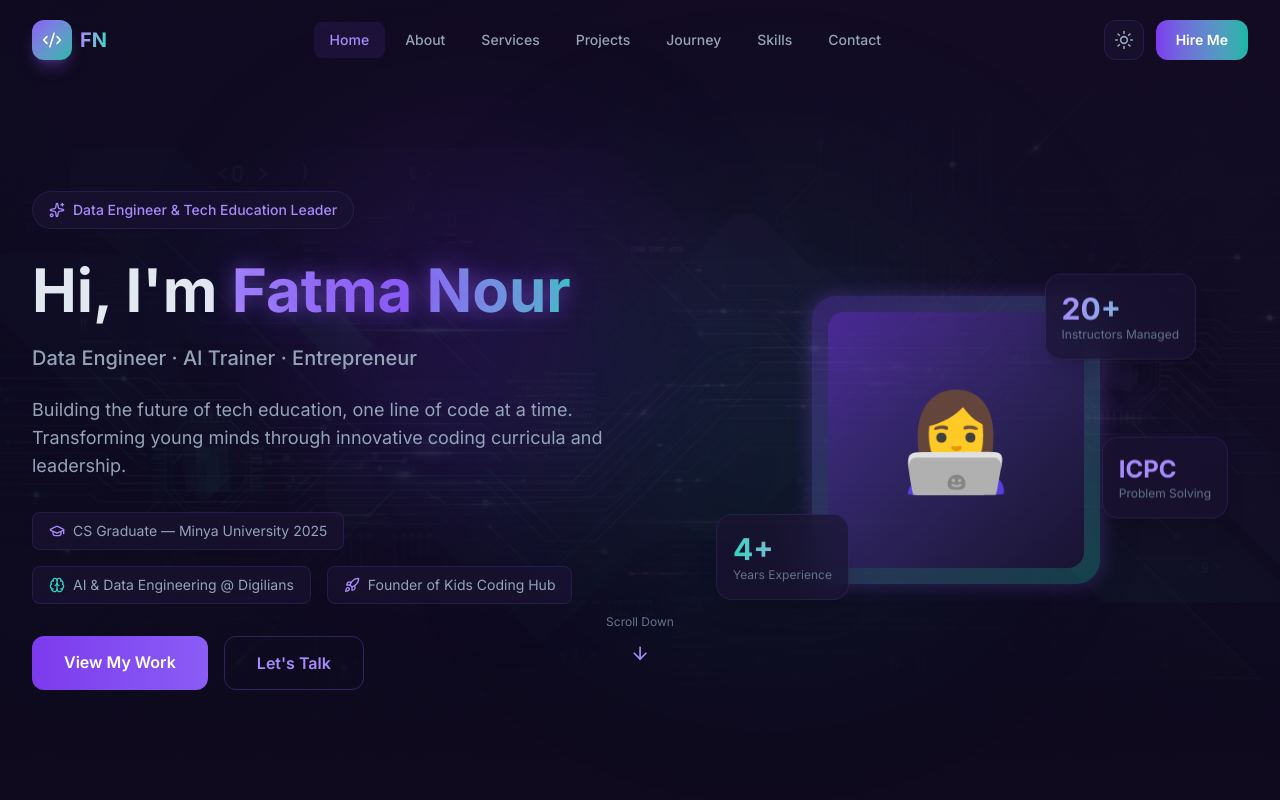
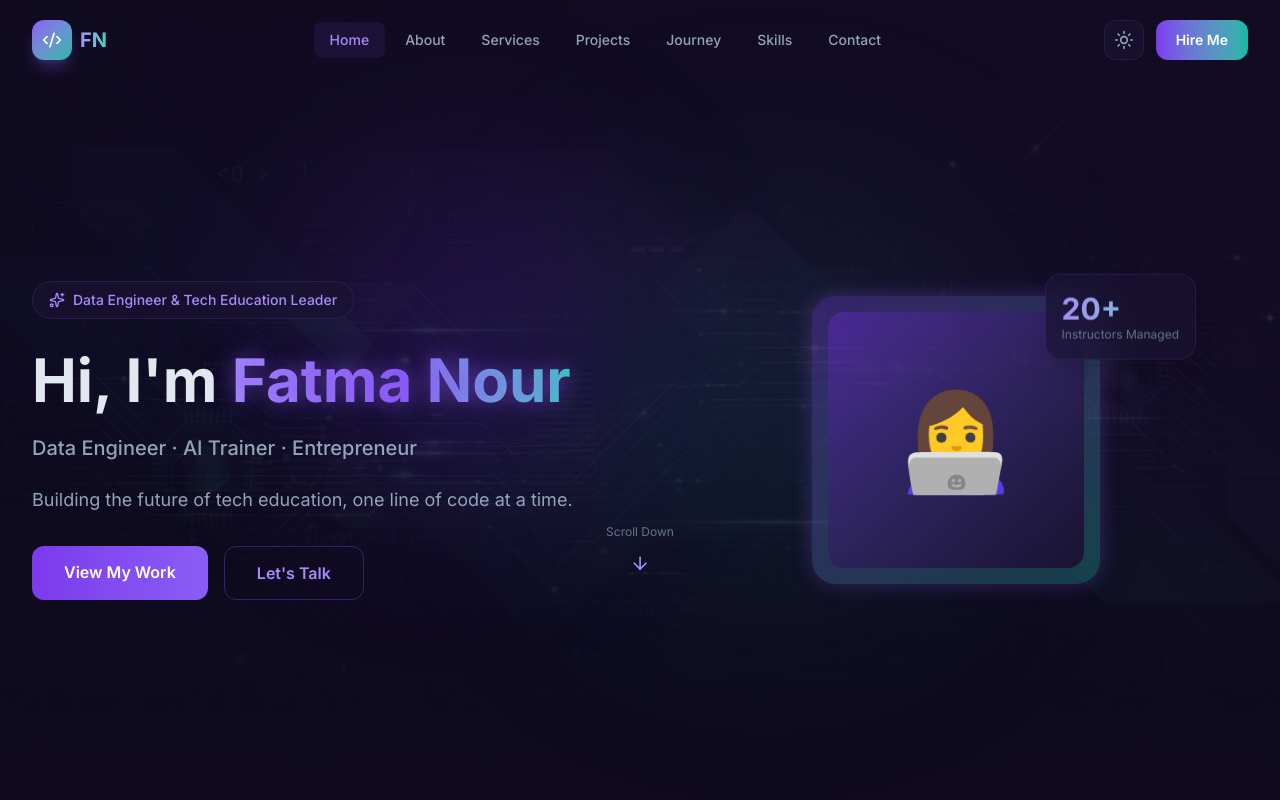
Before and after one commit to Fatoomnoour/fatma-portfolio, a React (Vite) app: page / in a window 1280 px wide. Shown: the top 800 px of the page. Built offline with nearby package versions, Linux system fonts and the light colour scheme.

Commit message:
Final fix: Using imports for images and correct base path

```diff
--- a/src/components/Hero.tsx
+++ b/src/components/Hero.tsx
@@ -1,5 +1,9 @@
 import { motion } from 'framer-motion';
 import { ArrowDown, Sparkles, GraduationCap, Brain, Rocket } from 'lucide-react';
+
+// 1. استيراد صورة الخلفية برمجياً
+// هذا السطر يخبر Vite أن يعالج الصورة ويخصص لها مساراً صحيحاً عند النشر
+import heroBg from '../../public/images/hero-bg.jpg';
 
 export default function Hero() {
   return (
@@ -7,29 +11,32 @@ export default function Hero() {
       id="home"
       className="relative min-h-screen flex items-center justify-center overflow-hidden pt-20"
     >
-      {/* Background */}
+      {/* Background - قسم الخلفية */}
       <div className="absolute inset-0">
         <img
-          src="images/hero-bg.jpg"
+          src={heroBg} // 2. استخدام المتغير المستورد بدلاً من النص المباشر
           alt=""
           className="w-full h-full object-cover opacity-30"
         />
+        {/* طبقة تدرج لوني لجعل النص واضحاً فوق الصورة */}
         <div className="absolute inset-0 bg-gradient-to-b from-dark-900/80 via-dark-900/60 to-dark-900" />
       </div>
 
-      {/* Floating orbs */}
+      {/* Floating orbs - كرات ضوئية متحركة لإضافة لمسة جمالية */}
       <div className="absolute top-1/4 left-1/4 w-72 h-72 bg-primary-600/20 rounded-full blur-[100px] animate-float" />
       <div className="absolute bottom-1/4 right-1/4 w-96 h-96 bg-accent-500/10 rounded-full blur-[120px] animate-float" style={{ animationDelay: '1.5s' }} />
 
       <div className="relative z-10 max-w-7xl mx-auto px-4 sm:px-6 lg:px-8 w-full">
         <div className="grid lg:grid-cols-2 gap-12 items-center">
-          {/* Left Content */}
+
+          {/* الجانب الأيسر - المحتوى النصي */}
           <motion.div
             initial={{ opacity: 0, x: -50 }}
             animate={{ opacity: 1, x: 0 }}
             transition={{ duration: 0.8 }}
             className="text-center lg:text-left"
           >
+            {/* شارة التخصص */}
             <motion.div
               initial={{ opacity: 0, y: 20 }}
               animate={{ opacity: 1, y: 0 }}
@@ -40,6 +47,7 @@ export default function Hero() {
               Data Engineer & Tech Education Leader
             </motion.div>
 
+            {/* العنوان الرئيسي مع تأثير التدرج اللوني */}
             <motion.h1
               initial={{ opacity: 0, y: 20 }}
               animate={{ opacity: 1, y: 0 }}
@@ -68,31 +76,9 @@ export default function Hero() {
               className="theme-text-secondary text-lg max-w-xl mx-auto lg:mx-0 mb-8"
             >
               Building the future of tech education, one line of code at a time.
-              Transforming young minds through innovative coding curricula and leadership.
             </motion.p>
 
-            {/* Quick Stats */}
-            <motion.div
-              initial={{ opacity: 0, y: 20 }}
-              animate={{ opacity: 1, y: 0 }}
-              transition={{ delay: 0.7 }}
-              className="flex flex-wrap gap-4 mb-8 justify-center lg:justify-start"
-            >
-              <div className="flex items-center gap-2 px-4 py-2 rounded-lg glass">
-                <GraduationCap className="w-4 h-4 text-primary-400" />
-                <span className="text-sm theme-text-secondary">CS Graduate — Minya University 2025</span>
-              </div>
-              <div className="flex items-center gap-2 px-4 py-2 rounded-lg glass">
-                <Brain className="w-4 h-4 text-accent-400" />
-                <span className="text-sm theme-text-secondary">AI & Data Engineering @ Digilians</span>
-              </div>
-              <div className="flex items-center gap-2 px-4 py-2 rounded-lg glass">
-                <Rocket className="w-4 h-4 text-primary-400" />
-                <span className="text-sm theme-text-secondary">Founder of Kids Coding Hub</span>
-              </div>
-            </motion.div>
-
-            {/* CTA Buttons */}
+            {/* أزرار اتخاذ إجراء (CTA) */}
             <motion.div
               initial={{ opacity: 0, y: 20 }}
               animate={{ opacity: 1, y: 0 }}
@@ -114,7 +100,7 @@ export default function Hero() {
             </motion.div>
           </motion.div>
 
-          {/* Right Side - Stats Cards */}
+          {/* الجانب الأيمن - بطاقات الإحصائيات التفاعلية */}
           <motion.div
             initial={{ opacity: 0, x: 50 }}
             animate={{ opacity: 1, x: 0 }}
@@ -122,49 +108,27 @@ export default function Hero() {
             className="hidden lg:flex flex-col items-center gap-6"
           >
             <div className="relative w-full max-w-md">
-              {/* Main avatar placeholder */}
+              {/* صورة رمزية (Avatar) بتأثير نبضي */}
               <div className="w-72 h-72 mx-auto rounded-3xl bg-gradient-to-br from-primary-600/30 to-accent-500/30 flex items-center justify-center animate-pulse-glow">
                 <div className="w-64 h-64 rounded-2xl bg-gradient-to-br from-primary-700/40 to-dark-800 flex items-center justify-center">
                   <span className="text-8xl">👩‍💻</span>
                 </div>
               </div>
 
-              {/* Floating stat cards */}
+              {/* بطاقات إحصائية عائمة */}
               <motion.div
                 animate={{ y: [0, -8, 0] }}
                 transition={{ duration: 3, repeat: Infinity }}
                 className="absolute -top-4 -right-4 glass rounded-2xl p-4 shadow-xl"
               >
-                <div className="text-3xl font-bold bg-gradient-to-r from-primary-400 to-accent-400 bg-clip-text text-transparent">
-                  20+
-                </div>
+                <div className="text-3xl font-bold bg-gradient-to-r from-primary-400 to-accent-400 bg-clip-text text-transparent">20+</div>
                 <div className="text-xs theme-text-muted">Instructors Managed</div>
-              </motion.div>
-
-              <motion.div
-                animate={{ y: [0, 8, 0] }}
-                transition={{ duration: 3, repeat: Infinity, delay: 1 }}
-                className="absolute -bottom-4 -left-4 glass rounded-2xl p-4 shadow-xl"
-              >
-                <div className="text-3xl font-bold bg-gradient-to-r from-accent-400 to-primary-400 bg-clip-text text-transparent">
-                  4+
-                </div>
-                <div className="text-xs theme-text-muted">Years Experience</div>
-              </motion.div>
-
-              <motion.div
-                animate={{ y: [0, -6, 0] }}
-                transition={{ duration: 3, repeat: Infinity, delay: 2 }}
-                className="absolute top-1/2 -right-12 glass rounded-2xl p-4 shadow-xl"
-              >
-                <div className="text-2xl font-bold text-primary-400">ICPC</div>
-                <div className="text-xs theme-text-muted">Problem Solving</div>
               </motion.div>
             </div>
           </motion.div>
         </div>
 
-        {/* Scroll Down */}
+        {/* سهم التمرير لأسفل */}
         <motion.div
           initial={{ opacity: 0 }}
           animate={{ opacity: 1 }}
@@ -172,10 +136,7 @@ export default function Hero() {
           className="absolute bottom-8 left-1/2 -translate-x-1/2 flex flex-col items-center gap-2"
         >
           <span className="text-xs theme-text-muted">Scroll Down</span>
-          <motion.div
-            animate={{ y: [0, 8, 0] }}
-            transition={{ duration: 1.5, repeat: Infinity }}
-          >
+          <motion.div animate={{ y: [0, 8, 0] }} transition={{ duration: 1.5, repeat: Infinity }}>
             <ArrowDown className="w-5 h-5 text-primary-400" />
           </motion.div>
         </motion.div>
--- a/vite.config.ts
+++ b/vite.config.ts
@@ -8,10 +8,14 @@ import { viteSingleFile } from "vite-plugin-singlefile";
 const __filename = fileURLToPath(import.meta.url);
 const __dirname = path.dirname(__filename);
 
-
-
+// https://vite.dev/config/
 export default defineConfig({
-  base: './fatma-portfolio/', //
-  plugins: [react(), tailwindcss(), viteSingleFile()],
-  // ... بقية الكود
+  // هذا السطر يضمن أن الروابط تعمل داخل مستودع fatma-portfolio
+  base: "/fatma-portfolio/",
+  plugins: [react( ), tailwindcss(), viteSingleFile()],
+  resolve: {
+    alias: {
+      "@": path.resolve(__dirname, "src"),
+    },
+  },
 });
```
Also changed, not shown: src/components/Projects.tsx (+20 -15 lines).
